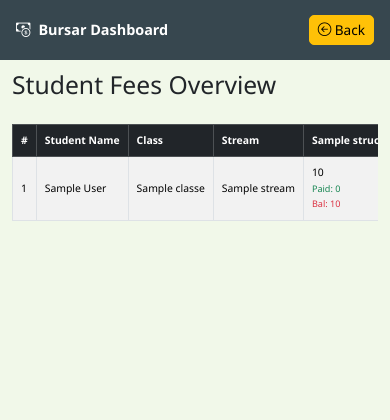
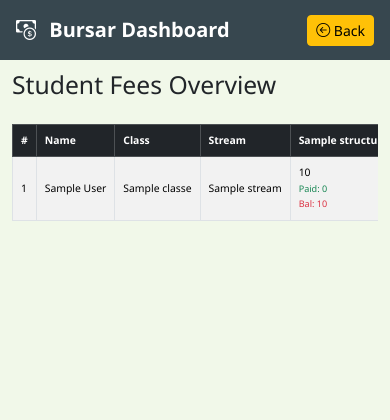
Before and after one commit to sejjtechnologies/school_management_system, a Flask app: page /bursar/bursar/student-fees in a window 390 px wide. Shown: the top 420 px of the page. Run offline with Flask 3, Linux system fonts and the light colour scheme; tables that the repository leaves empty hold one stand-in row (values such as "Sample post").

Commit message:
styling my bursar dashboard

```diff
--- a/templates/bursar/student_fees.html
+++ b/templates/bursar/student_fees.html
@@ -14,26 +14,22 @@
       background-color: #f1f8e9;
     }
 
-    /* Navbar */
     .navbar {
       height: 60px;
       background-color: #37474f;
     }
-    .navbar-brand { color: #fff !important; font-size: 1rem; }
-    .navbar .back-btn { font-size: 0.85rem; padding: 0.25rem 0.5rem; border-radius: 5px; }
 
-    /* Main content */
     main {
       margin-top: 60px;
-      margin-bottom: 80px; /* footer space */
+      margin-bottom: 100px; /* More space for footer */
       padding: 20px;
     }
 
-    /* Table scroll container */
+    /* Scroll area */
     .table-container {
-      max-height: calc(100vh - 60px - 80px - 40px); /* navbar + footer + padding */
+      max-height: calc(100vh - 60px - 100px);
       overflow-y: auto;
-      padding-bottom: 30px; /* leave good space above footer */
+      padding-bottom: 40px; /* good distance above footer */
     }
 
     table th, table td {
@@ -43,25 +39,23 @@
     }
 
     @media (max-width: 768px) {
-      table th, table td { font-size: 0.75rem; padding: 0.25rem 0.5rem; }
-      .btn { font-size: 0.7rem; padding: 0.25rem 0.4rem; }
+      table th, table td { font-size: 0.75rem; padding: 0.35rem; }
     }
 
     @media (max-width: 576px) {
       main { padding: 10px; }
-      table th, table td { font-size: 0.65rem; padding: 0.2rem 0.3rem; }
-      .btn { font-size: 0.6rem; padding: 0.2rem 0.3rem; }
-      .navbar-brand { font-size: 0.9rem; }
+      table th, table td { font-size: 0.65rem; padding: 0.25rem; }
     }
   </style>
 </head>
 <body>
 
-  <!-- Fixed Navbar -->
 <nav class="navbar fixed-top navbar-expand-lg d-flex align-items-center">
   <div class="container-fluid px-3 d-flex justify-content-between">
-      <a class="navbar-brand fw-bold" href="#"><i class="bi bi-cash-coin me-2"></i>Bursar Dashboard</a>
-      <a href="{{ url_for('bursar_routes.dashboard') }}" class="btn btn-warning back-btn">
+    <a class="navbar-brand fw-bold text-white" href="#">
+      <i class="bi bi-cash-coin me-2"></i> Bursar Dashboard
+    </a>
+    <a href="{{ url_for('bursar_routes.dashboard') }}" class="btn btn-warning btn-sm">
       <i class="bi bi-arrow-left-circle"></i> Back
     </a>
   </div>
@@ -70,17 +64,24 @@
 <main class="container">
   <h2 class="mb-4">Student Fees Overview</h2>
 
-    <!-- Flash messages -->
   {% with messages = get_flashed_messages(with_categories=true) %}
     {% if messages %}
       {% for category, msg in messages %}
         <div class="alert alert-{{ category }} alert-dismissible fade show" role="alert">
           {{ msg }}
-            <button type="button" class="btn-close" data-bs-dismiss="alert" aria-label="Close"></button>
+          <button type="button" class="btn-close" data-bs-dismiss="alert"></button>
         </div>
       {% endfor %}
     {% endif %}
   {% endwith %}
+
+  <!-- Build a unified fee header -->
+  {% set master_fees = {} %}
+  {% for p in pupils %}
+    {% for f in p.fees %}
+      {% set _ = master_fees.update({f.id: f.item_name}) %}
+    {% endfor %}
+  {% endfor %}
 
   <div class="table-container">
     <div class="table-responsive">
@@ -88,22 +89,21 @@
         <thead class="table-dark">
         <tr>
           <th>#</th>
-              <th>Student Name</th>
+          <th>Name</th>
           <th>Class</th>
           <th>Stream</th>
-              {% set fee_headers = [] %}
-              {% if pupils|length > 0 %}
-                {% set fee_headers = pupils[0].fees %}
-                {% for fee in fee_headers %}
-                  <th>{{ fee.item_name }}</th>
+
+          {% for id, item_name in master_fees.items() %}
+            <th>{{ item_name }}</th>
           {% endfor %}
-              {% endif %}
+
           <th>Total Fee</th>
           <th>Paid</th>
           <th>Balance</th>
           <th>Actions</th>
         </tr>
         </thead>
+
         <tbody>
         {% for pupil in pupils %}
           <tr>
@@ -112,21 +112,33 @@
             <td>{{ pupil.class_name }}</td>
             <td>{{ pupil.stream_name }}</td>
 
-              {% for fee in pupil.fees %}
+            {% for fee_id, item_name in master_fees.items() %}
+              {% set fee = pupil.fees | selectattr("id", "equalto", fee_id) | first %}
+
+              {% if fee %}
                 {% set paid = pupil.payments | selectattr("reference", "equalto", fee.id|string) | map(attribute="amount_paid") | sum %}
                 <td>
                   {{ "{:,.0f}".format(fee.amount) }}<br>
                   <small class="text-success">Paid: {{ "{:,.0f}".format(paid) }}</small><br>
                   <small class="text-danger">Bal: {{ "{:,.0f}".format(fee.amount - paid) }}</small>
                 </td>
+              {% else %}
+                <td>
+                  0<br>
+                  <small class="text-success">Paid: 0</small><br>
+                  <small class="text-danger">Bal: 0</small>
+                </td>
+              {% endif %}
             {% endfor %}
 
             <td>{{ "{:,.0f}".format(pupil.total_required) }}</td>
             <td>{{ "{:,.0f}".format(pupil.total_paid) }}</td>
             <td>{{ "{:,.0f}".format(pupil.balance) }}</td>
+
             <td>
-                <a href="{{ url_for('bursar_routes.view_pupil_fees_structure', pupil_id=pupil.id) }}" class="btn btn-sm btn-primary">
-                  <i class="bi bi-pencil-square"></i> Manage
+              <a href="{{ url_for('bursar_routes.view_pupil_fees_structure', pupil_id=pupil.id) }}"
+                 class="btn btn-primary btn-sm">
+                Manage
               </a>
             </td>
           </tr>
@@ -138,6 +150,7 @@
 </main>
 
 {% include 'footer.html' %}
+
 <script src="https://cdn.jsdelivr.net/npm/bootstrap@5.3.2/dist/js/bootstrap.bundle.min.js"></script>
 </body>
 </html>
```
Lines whose indentation alone changed are shown as unchanged.
